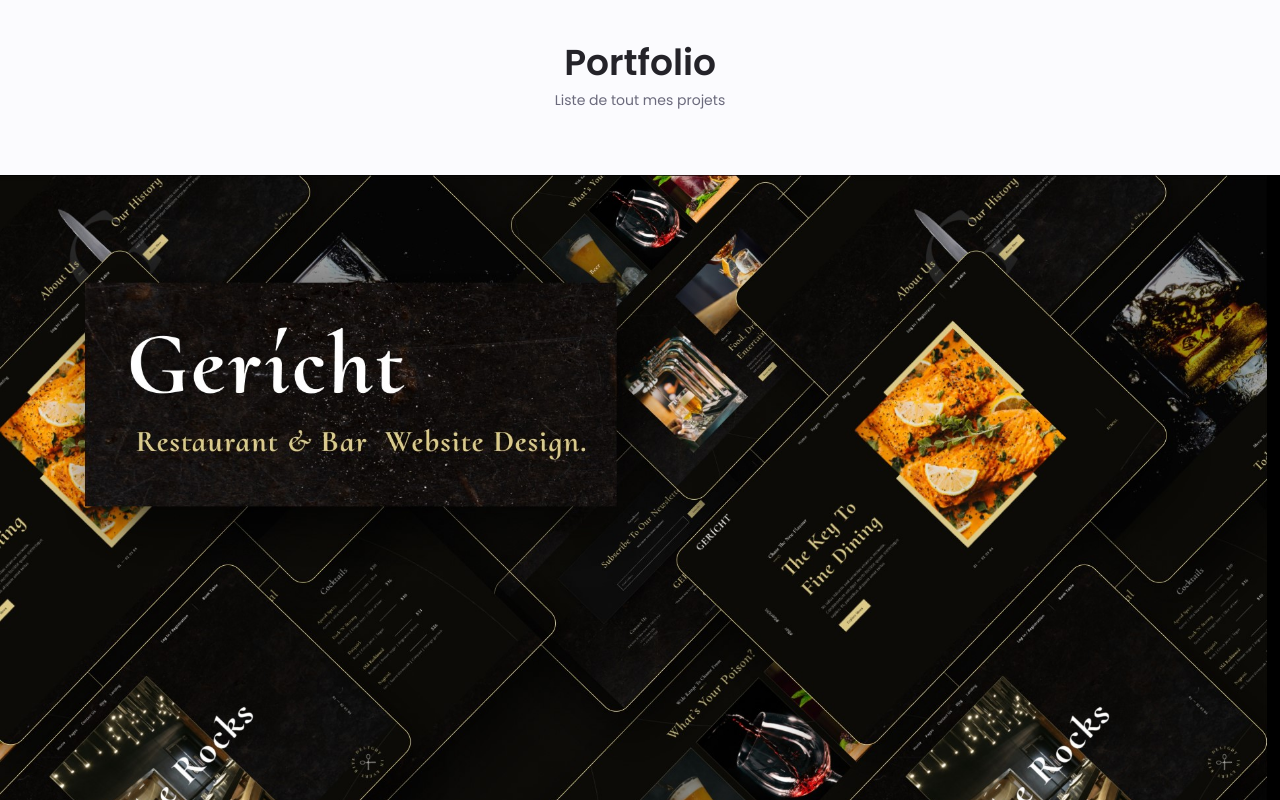
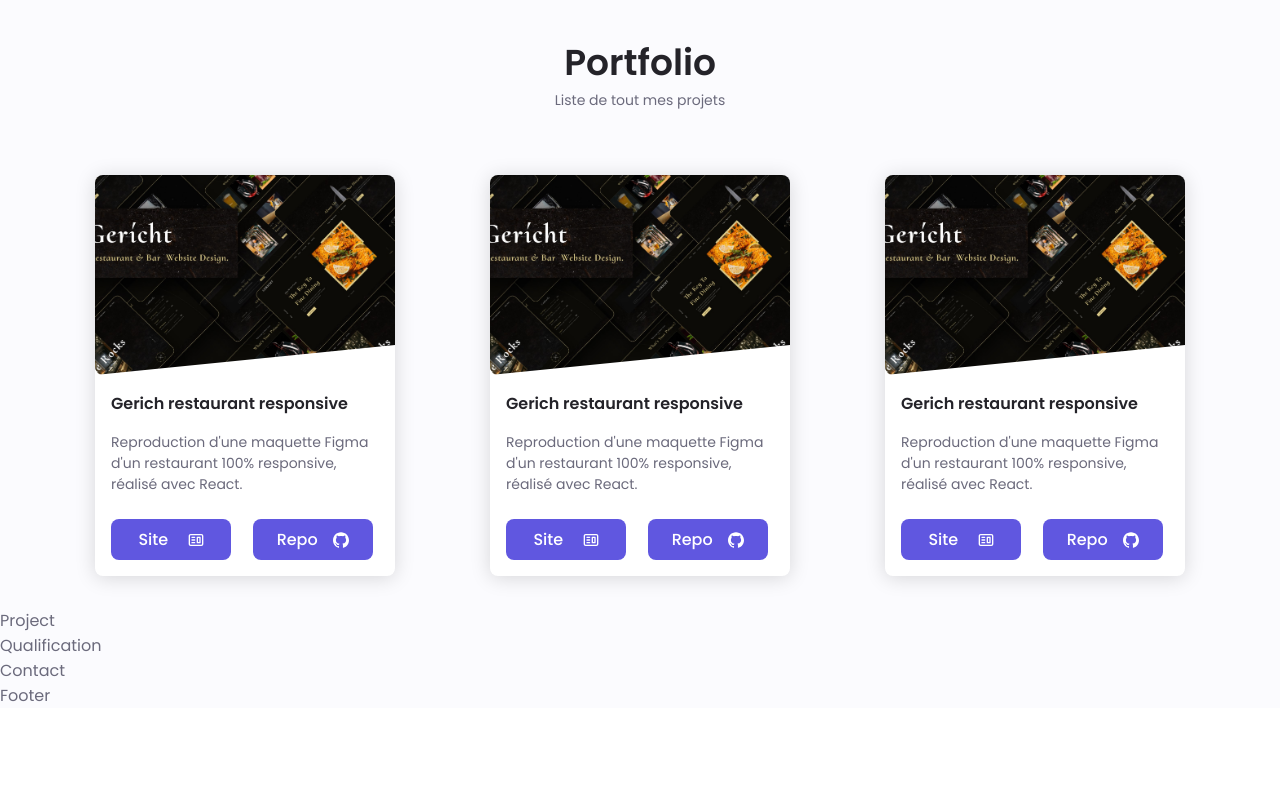
Before and after one commit to FabKaiz/portfolio-react, a React (Create React App) app: page / in a window 1280 px wide. Shown: the part 2000-2800 px from the top of the page. After the commit the page ends 2756 px from the top, so only its background shows below. Built offline with nearby package versions, Linux system fonts and the light colour scheme.

Commit message:
project card css setup

```diff
--- a/src/components/ProjectCard/ProjectCard.jsx
+++ b/src/components/ProjectCard/ProjectCard.jsx
@@ -1,9 +1,10 @@
-import React from 'react'
+import React from 'react';
 
-import { SiFigma, SiGithub } from 'react-icons/si'
-import { CgWebsite } from 'react-icons/cg'
-import { images } from '../../constants'
-import './ProjectCard.scss'
+import { SiFigma, SiGithub } from 'react-icons/si';
+import { CgWebsite } from 'react-icons/cg';
+import { images } from '../../constants';
+import { Button } from '../../components'
+import "./ProjectCard.scss";
 
 const ProjectCard = () => {
   return (
@@ -11,34 +12,44 @@ const ProjectCard = () => {
       <img src={images.Port14} alt="screenshot of the website" />
 
       <div className="ProjectCard__content">
-        <h2>Gerich restaurant responsive - React</h2>
+        <h4>Gerich restaurant responsive</h4>
         <p>
           Reproduction d'une maquette Figma d'un restaurant 100% responsive,
           réalisé avec React.
         </p>
 
-        <a href="https://www.figma.com/file/yvClSI9AZBRX8UaaGEByF3/Modern-UI%2FUX%3A-Gericht?node-id=53%3A2" target='_blank'>
-          Voir le figma <SiFigma />
-        </a>
+        <div className="project__buttons">
+          <Button
+            href="https://gerich-restaurant.netlify.app/"
+            target="_blank"
+            title="Site"
+            logo={<CgWebsite />}
+            rel="noreferrer"
+            className="project__btn"
+          />
 
-        <a href="https://gerich-restaurant.netlify.app/" className="project__button-website">
-          Voir le site <CgWebsite />
-        </a>
+          <Button
+            href="https://github.com/FabKaiz/gerich-restaurant"
+            target="_blank"
+            rel="noreferrer"
+            className="project__btn"
+            title="Repo"
+            logo={<SiGithub />}
+          />
 
-        <a href="https://github.com/FabKaiz/gerich-restaurant" className="project__button-github">
-          Voir le repo <SiGithub />
-        </a>
+          <Button
+            href="https://www.figma.com/file/yvClSI9AZBRX8UaaGEByF3/Modern-UI%2FUX%3A-Gericht?node-id=53%3A2"
+            target="_blank"
+            title="Figma"
+            logo={<SiFigma />}
+            rel="noreferrer"
+            className="project__btn figma-button"
+          />
+        </div>
 
-
-      {/* title: 'Gerich restaurant responsive - React',
-      description: `Reproduction d'une maquette Figma d'un restaurant 100% responsive, réalisé avec React.`,
-      figmaLink: 'https://www.figma.com/file/yvClSI9AZBRX8UaaGEByF3/Modern-UI%2FUX%3A-Gericht?node-id=53%3A2',
-      projectSite: 'https://gerich-restaurant.netlify.app/',
-      projectRepo: 'https://github.com/FabKaiz/gerich-restaurant',
-      img: images.Port14 */}
       </div>
     </div>
-  )
-}
+  );
+};
 
-export default ProjectCard
+export default ProjectCard;
--- a/src/components/ProjectCard/ProjectCard.scss
+++ b/src/components/ProjectCard/ProjectCard.scss
@@ -0,0 +1,72 @@
+.ProjectCard__container {
+  display: flex;
+  flex-direction: column;
+  box-shadow: 0 2px 20px rgba(0, 0, 0, 0.15);
+  background-color: var(--container-color);
+  border-radius: 0.5rem;
+  width: 300px;
+  position: relative;
+
+  &:hover {
+    .figma-button {
+      opacity: 0.8;
+    }
+  }
+
+
+  img {
+    width: 100%;
+    height: 200px;
+    object-fit: cover;
+    border-radius: 0.5rem;
+    // margin-bottom: 1rem;
+
+    clip-path: polygon(0 0,100% 0, 100% 85%, 0 100%);
+
+  }
+}
+
+.ProjectCard__content {
+  max-width: 340px;
+  padding: 1rem;
+
+  h4 {
+    margin-bottom: 1rem;
+  }
+
+  p {
+    margin-bottom: 1.5rem;
+    font-size: var(--small-font-size);
+  }
+}
+
+.project__buttons {
+  display: grid;
+  grid-template-columns: 1fr 1fr;
+  grid-gap: 1rem;
+  flex-wrap: wrap;
+}
+
+.project__btn {
+  width: 120px;
+  padding: 0.5rem 0.5rem;
+
+  svg {
+    transition: 0.4s;
+  }
+
+  &:hover {
+    svg {
+    transform: scale(140%) rotate(360deg);
+    }
+  }
+}
+
+.figma-button {
+  transition: 0.4s;
+  opacity: 0;
+
+  position: absolute;
+  top: 1rem;
+  right: 1rem;
+}
--- a/src/constants/data.js
+++ b/src/constants/data.js
@@ -4,22 +4,24 @@ import images from './images';
 const projects = [
   {
     id: 1,
-    title: 'Gerich restaurant responsive - React',
+    title: 'Gerich restaurant responsive',
     description: `Reproduction d'une maquette Figma d'un restaurant 100% responsive, réalisé avec React.`,
     figmaLink: 'https://www.figma.com/file/yvClSI9AZBRX8UaaGEByF3/Modern-UI%2FUX%3A-Gericht?node-id=53%3A2',
     projectSite: 'https://gerich-restaurant.netlify.app/',
     projectRepo: 'https://github.com/FabKaiz/gerich-restaurant',
-    img: images.Port14
+    img: images.Port14,
+    codeLanguage: 'React'
   },
   {
     id: 2,
-    title: 'Modern UI/UX GPT-3 Website - React',
+    title: 'Modern UI/UX GPT-3 Website',
     description: `Site static reprenant les design modernes des sites web <strong>GPT-3</strong>, Réalisé avec
     <strong>React</strong>`,
     figmaLink: 'https://www.figma.com/file/lz9lLpFHMxHm2odnwM3R0z/gpt3?node-id=0%3A1',
     projectSite: 'https://gpt3-modern-react.netlify.app/',
     projectRepo: 'https://github.com/FabKaiz/modern-gpt3-react',
-    img: images.Port13
+    img: images.Port13,
+    codeLanguage: 'React'
   },
 ]
 
--- a/src/container/Portfolio/Portfolio.jsx
+++ b/src/container/Portfolio/Portfolio.jsx
@@ -21,6 +21,9 @@ const Portfolio = () => {
           project.title
         ))} */}
          <ProjectCard />
+         <ProjectCard />
+         <ProjectCard />
+
       </div>
     </section>
   )
--- a/src/container/Portfolio/Portfolio.scss
+++ b/src/container/Portfolio/Portfolio.scss
@@ -0,0 +1,4 @@
+.portfolio__content {
+  display: flex;
+  justify-content: space-evenly;
+}
```
